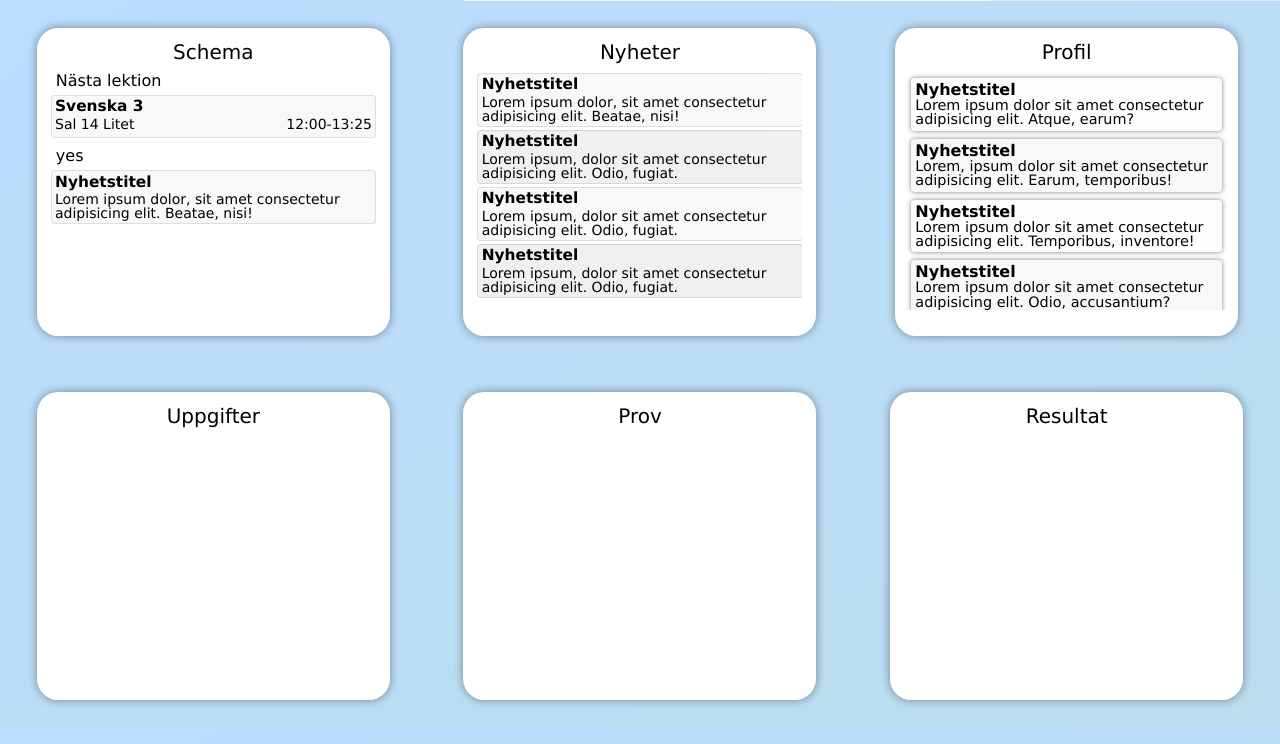
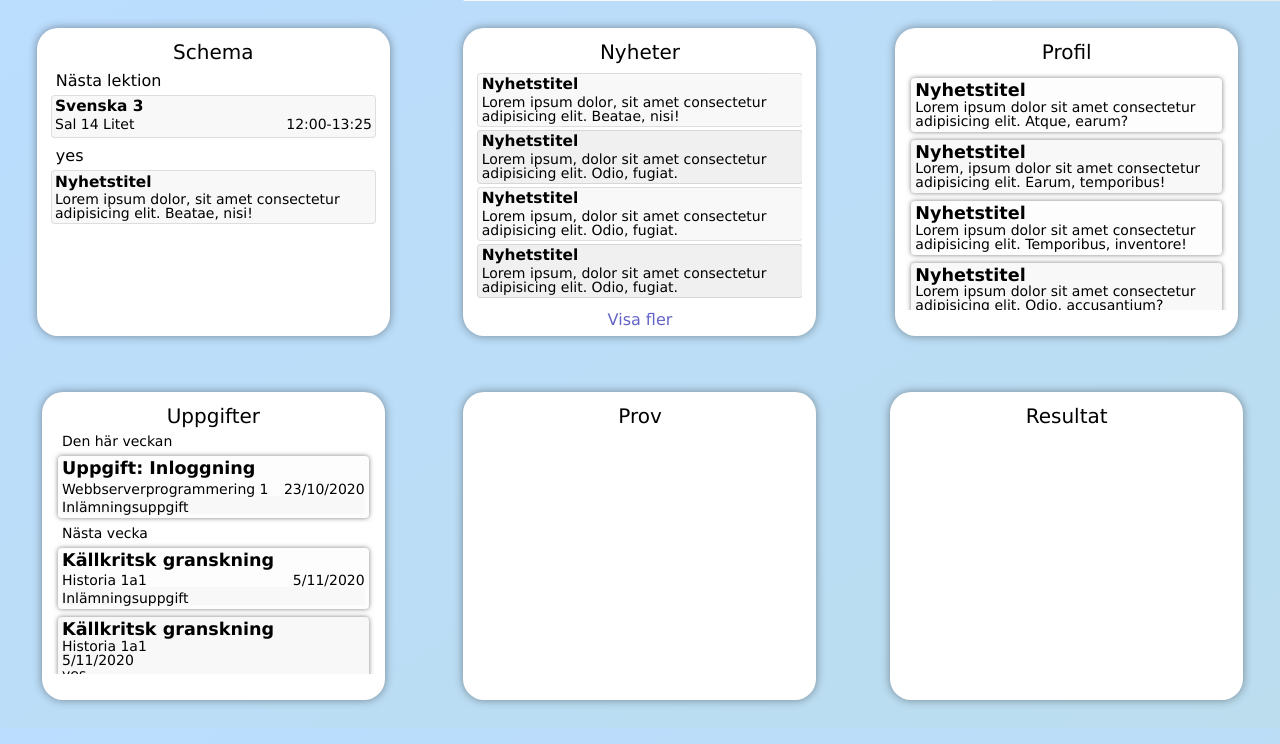
Before and after one commit to EmilKanervalbs/Gymnasiearbete, a Flask app: page / in a window 1280 px wide. Shown: the part 56-800 px from the top of the page. Run offline with Flask 2, Linux system fonts and the light colour scheme.

Commit message:
testdesign på uppgifter

```diff
--- a/project/web/static/css/style.css
+++ b/project/web/static/css/style.css
@@ -14,7 +14,7 @@
 
 .topbar ul li {
   display: inline;
-  background-color: #F8F8FA;
+  background-color: #F8F8F8;
   padding: 1.5em;
 }
 
@@ -30,7 +30,7 @@
   top: -2.5em;
   width: 0;
   height: 0;
-  border-right: 4em solid #F8F8FA;
+  border-right: 4em solid #F8F8F8;
   border-bottom: 4em solid transparent;
 }
 
@@ -41,8 +41,8 @@
   top: -2.5em;
   width: 0;
   height: 0;
-  border-right: 4em solid #e9e9ef;
-  border-bottom: 4em solid #F8F8FA;
+  border-right: 4em solid #ebebeb;
+  border-bottom: 4em solid #F8F8F8;
 }
 
 ul {
@@ -53,11 +53,11 @@
 a:hover li {
   -webkit-transition: background-color 100ms ease-in-out;
   transition: background-color 100ms ease-in-out;
-  background-color: #dadae5;
+  background-color: #dfdfdf;
 }
 
 #time, #name {
-  background-color: #e9e9ef;
+  background-color: #ebebeb;
 }
 
 /*
@@ -104,8 +104,8 @@
 
 .boxcontent {
   width: 100%;
-  height: calc(100% - 2.5rem);
-  margin: 1rem 0;
+  height: calc(100% - 2rem);
+  margin: 1rem 0 0;
   margin-top: 0.5rem;
   overflow: auto;
 }
@@ -180,6 +180,29 @@
   background-color: #F8F8F8;
 }
 
+.box-bottom {
+  display: -webkit-box;
+  display: -ms-flexbox;
+  display: flex;
+  -ms-flex-pack: distribute;
+      justify-content: space-around;
+  text-align: center;
+  position: relative;
+  bottom: .9rem;
+}
+
+.box-bottom a {
+  width: -webkit-fit-content;
+  width: -moz-fit-content;
+  width: fit-content;
+  background-color: white;
+  padding: 0.5rem;
+  border-top-left-radius: 0.5rem;
+  border-top-right-radius: 0.5rem;
+  font-size: 1rem;
+  color: #6464c8;
+}
+
 .box2 {
   display: block;
   height: calc(50vh - 8 * 14px - 8px);
@@ -224,6 +247,24 @@
   padding: 4px;
 }
 
+div.newslist div div {
+  -webkit-box-shadow: none;
+          box-shadow: none;
+  margin: 0;
+  border-radius: 0;
+  padding: 0;
+}
+
+div.newslist div div.list-item-content div.list-item-content-row {
+  padding-top: 4px;
+  display: -webkit-box;
+  display: -ms-flexbox;
+  display: flex;
+  -webkit-box-pack: justify;
+      -ms-flex-pack: justify;
+          justify-content: space-between;
+}
+
 div.newslist div:nth-child(2n +1) {
   background-color: #FDFDFD;
 }
@@ -233,12 +274,12 @@
 }
 
 div.newslist div h4 {
-  font-size: 1rem;
+  font-size: 1.1rem;
   font-weight: bold;
 }
 
-div.newslist div p {
-  font-size: 0.9rem;
+div.uppgifter h3 {
+  padding-left: 1.25rem;
 }
 
 #hiddenArrow {
--- a/project/web/static/css/style.scss
+++ b/project/web/static/css/style.scss
@@ -1,7 +1,7 @@
 // $background-gradient: linear-gradient(to bottom right, #E0E0E0, #F8F8F8);
 $background-gradient: linear-gradient(to top left, #BBDDEE, #BBDDFF);
 
-$navbar-color: #F8F8FA; //#D0D0D0
+$navbar-color: #F8F8F8; //#D0D0D0
 
 $box-color: #FFFFFF; //#BBDDFF
 
@@ -111,8 +111,8 @@
 
 .boxcontent {
     width: 100%;
-    height: calc(100% - 2.5rem);
-    margin: 1rem 0;
+    height: calc(100% - 2rem);
+    margin: 1rem 0 0;
     margin-top: 0.5rem;
     overflow: auto;
     // border-top: 1px solid rgba(0, 0, 0, 0.5);
@@ -205,6 +205,24 @@
     }
 }
 
+.box-bottom {
+    display: flex;
+    justify-content: space-around;
+    text-align: center;
+    position: relative;
+    bottom: .9rem;
+    a {
+        width: fit-content;
+        background-color: white;
+        padding: 0.5rem;
+        border-top-left-radius: 0.5rem;
+        border-top-right-radius: 0.5rem;
+        font-size: 1rem;
+        color: rgb(100, 100, 200);
+
+
+    }
+}
 
 .box2 {
     display: block;
@@ -254,7 +272,20 @@
         box-shadow: 0 0 5px rgba(0, 0, 0, 0.5);
         border-radius: 4px;
         padding: 4px;
+        div {
+            box-shadow: none;
+            margin: 0;
+            border-radius: 0;
+            padding: 0;
+        }
 
+        div.list-item-content {
+            div.list-item-content-row {
+                padding-top: 4px;
+                display: flex;
+                justify-content: space-between;
+            }
+        }
         &:nth-child(2n +1) {
             background-color: #FDFDFD;
         }
@@ -263,12 +294,15 @@
         background-color: #F8F8F8;
         }
         h4 {
-            font-size: 1rem;
+            font-size: 1.1rem;
             font-weight: bold;
         }
-        p {
-            font-size: 0.9rem;
-        }
+    }
+}
+
+div.uppgifter {
+    h3 {
+        padding-left: 1.25rem;
     }
 }
 
--- a/project/web/templates/index.html
+++ b/project/web/templates/index.html
@@ -120,6 +120,14 @@
                         </tbody>
                     </table>
                 </div>
+                <div class="box-bottom">
+                    <a href="" >
+                        <div>
+                            Visa fler
+                        </div>
+                    </a>
+                </div>
+
             </div>
         </section>
         <section class="boxcontainer">
@@ -159,11 +167,55 @@
             </div>
         </section>
         <section class="boxcontainer">
-            <div class="box">
+            <div class="box2">
                 <h2 class="boxtitle">
                     Uppgifter
                 </h2>
-                <div class="boxcontent">
+                <div class="boxcontent2 uppgifter">
+                    <h3> Den här veckan </h3>
+                    <div class="newslist">
+                        <div>
+                            <h4>
+                                Uppgift: Inloggning
+                            </h4>
+                            <div class="list-item-content">
+                                <div class="list-item-content-row">
+                                    <p> Webbserverprogrammering 1 </p>
+                                    <p> 23/10/2020 </p>
+                                </div>
+                                <div class="list-item-content-row">
+                                    <p>Inlämningsuppgift</p>
+                                </div>
+                            </div>
+                        </div>
+                    </div>
+                    <h3> Nästa vecka </h3>
+                    <div class="newslist">
+                        <div class="list-item">
+                            <h4>
+                                Källkritsk granskning
+                            </h4>
+                            <div class="list-item-content">
+                                <div class="list-item-content-row">
+                                    <p> Historia 1a1 </p>
+                                    <p> 5/11/2020 </p>
+                                </div>
+                                <div class="list-item-content-row">
+                                    Inlämningsuppgift
+                                </div>
+                            </div>
+                        </div>
+                        <div>
+                            <h4>
+                                Källkritsk granskning
+                            </h4>
+                            <div class="list-item-content">
+                                <p> Historia 1a1 </p>
+                                <p> 5/11/2020 </p>
+                                <p> yes </p>
+                            </div>
+                        </div>
+                    </div>
 
                 </div>
             </div>
```
Also changed, not shown: 1 other file.
